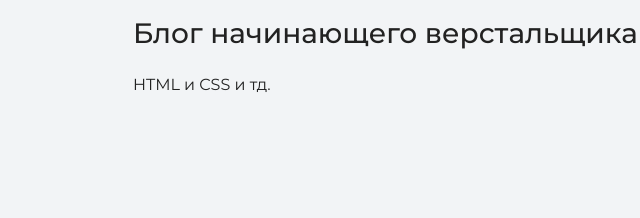
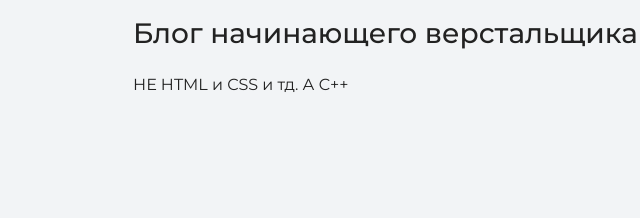
Before and after one commit to RodionK77/RKLayoutdesigner, a plain HTML site: page index.html in a window 1280 px wide. Shown: the part 1628-1846 px from the top of the page, 43-683 px from the left. Drawn offline with nearby package versions, Linux system fonts and the light colour scheme.

Commit message:
Update index.html

```diff
--- a/index.html
+++ b/index.html
@@ -41,7 +41,7 @@
       <p>Текст</p>
 
       <h3>Блог начинающего верстальщика</h3>
-      <p>HTML и CSS и тд.</p>
+      <p>НЕ HTML и CSS и тд. А C++</p>
         </div>
     </section>
 
```
